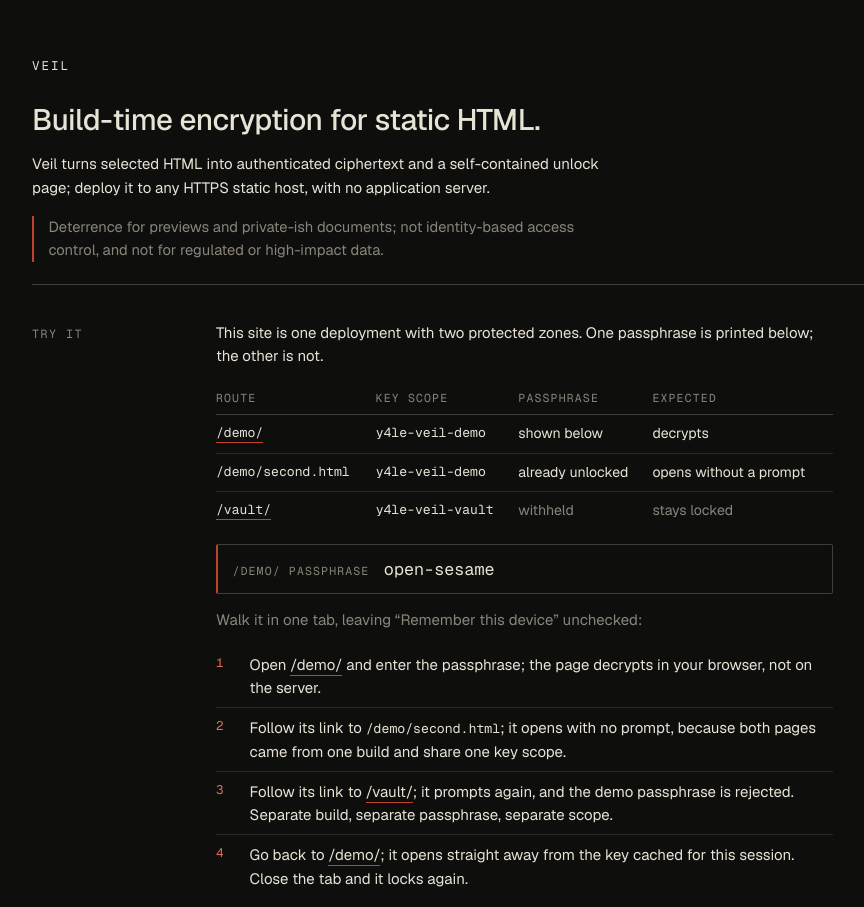
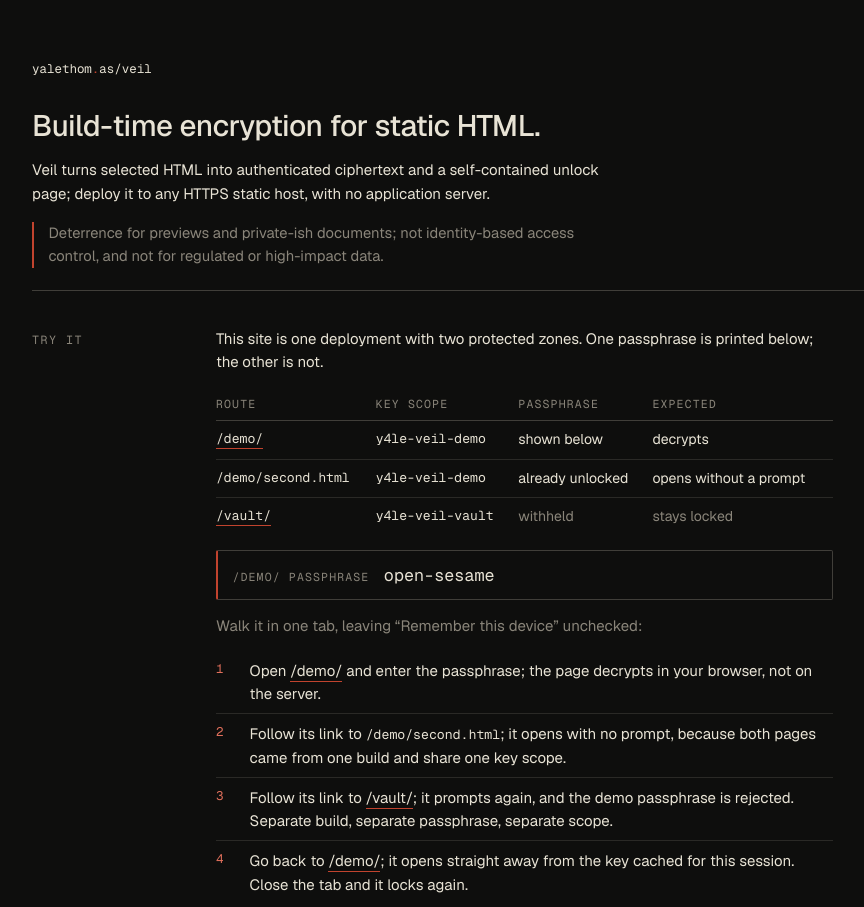
Before and after one commit to y4le/veil, a website: page site/index.html in a window 1280 px wide. Shown: the top 907 px of the page, without its empty margins (168-1032 px from the left). Drawn offline with Linux system fonts and the light colour scheme.

Commit message:
Add Veil publishing identity and animated card

```diff
--- a/site/index.html
+++ b/site/index.html
@@ -12,7 +12,9 @@
 <div class="page">
 
 <header class="masthead">
-  <div class="wordmark"><b>Veil</b></div>
+  <a class="publisher-brand" href="https://yalethom.as/"
+    aria-label="yalethom.as/veil, publisher home">yalethom<span
+    class="publisher-brand-period" aria-hidden="true">.</span>as/veil</a>
   <h1>Build-time encryption for static HTML.</h1>
   <p class="lede">Veil turns selected HTML into authenticated ciphertext and a
   self-contained unlock page; deploy it to any HTTPS static host, with no
--- a/site/styles.css
+++ b/site/styles.css
@@ -60,14 +60,22 @@ body {
 
 .masthead { padding-bottom: 1.4rem; border-bottom: 1px solid var(--rule-strong); }
 
-.wordmark {
+.publisher-brand {
+  display: inline-flex;
+  align-items: center;
+  min-height: 24px;
   font-family: var(--mono);
-  font-size: .78rem;
-  letter-spacing: .16em;
-  text-transform: uppercase;
-  color: var(--muted);
+  font-size: max(.78rem, 12px);
+  font-weight: 400;
+  letter-spacing: 0;
+  line-height: 1.25;
+  color: var(--ink);
+  border-bottom-color: transparent;
+  padding-bottom: 0;
 }
-.wordmark b { color: var(--ink); font-weight: 400; }
+.publisher-brand-period { color: var(--accent); }
+.publisher-brand:hover { color: var(--ink); border-bottom-color: var(--rule-strong); }
+.publisher-brand:focus-visible { outline-width: 2px; }
 
 h1 {
   margin-top: 1.6rem;
```
Also changed, not shown: site/demo/index.html (+3 -1 lines), site/demo/second.html (+3 -1 lines), site/vault/index.html (+3 -1 lines), .yalethomas/card.svg (added), .yalethomas/project.yaml (added), README.md.
